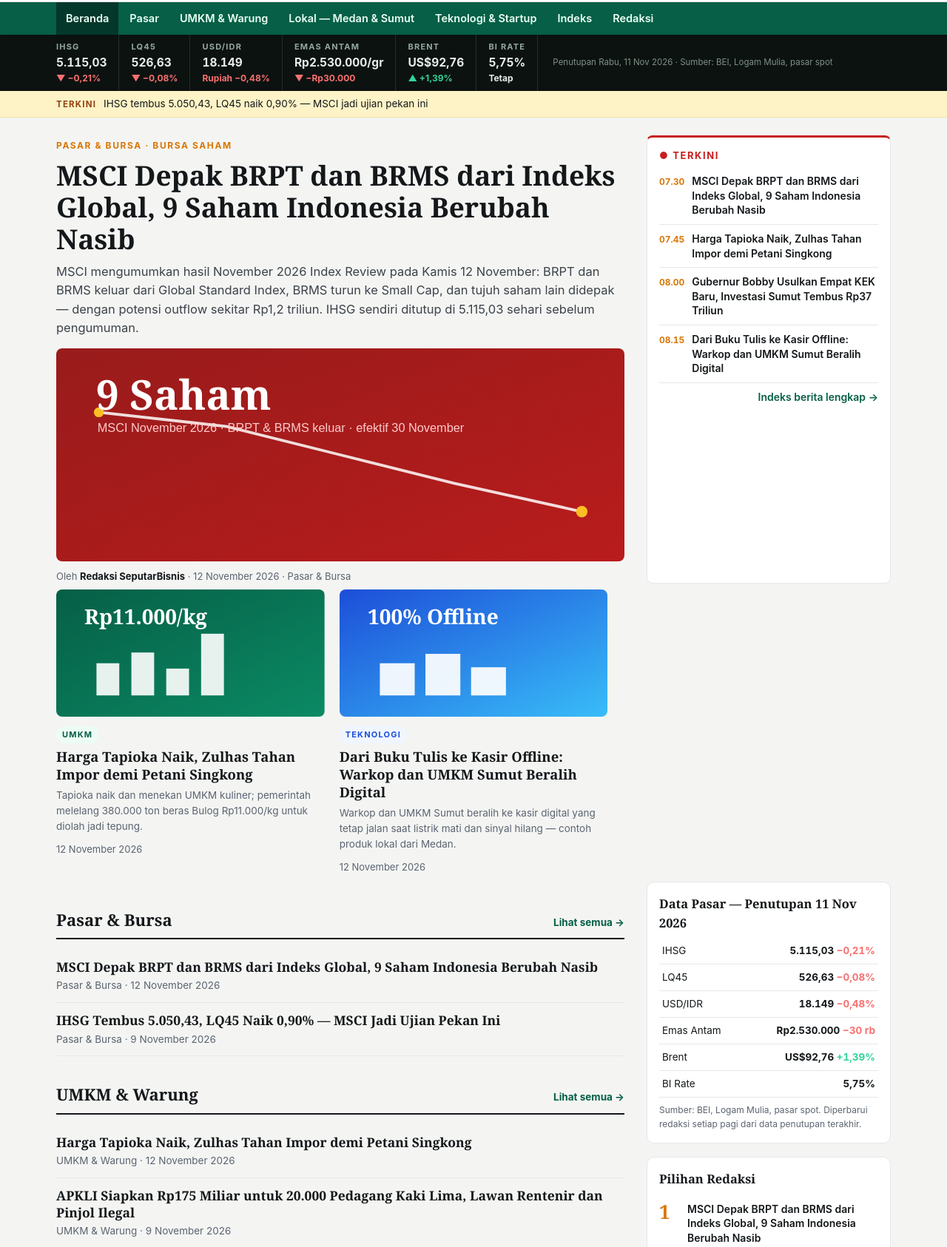
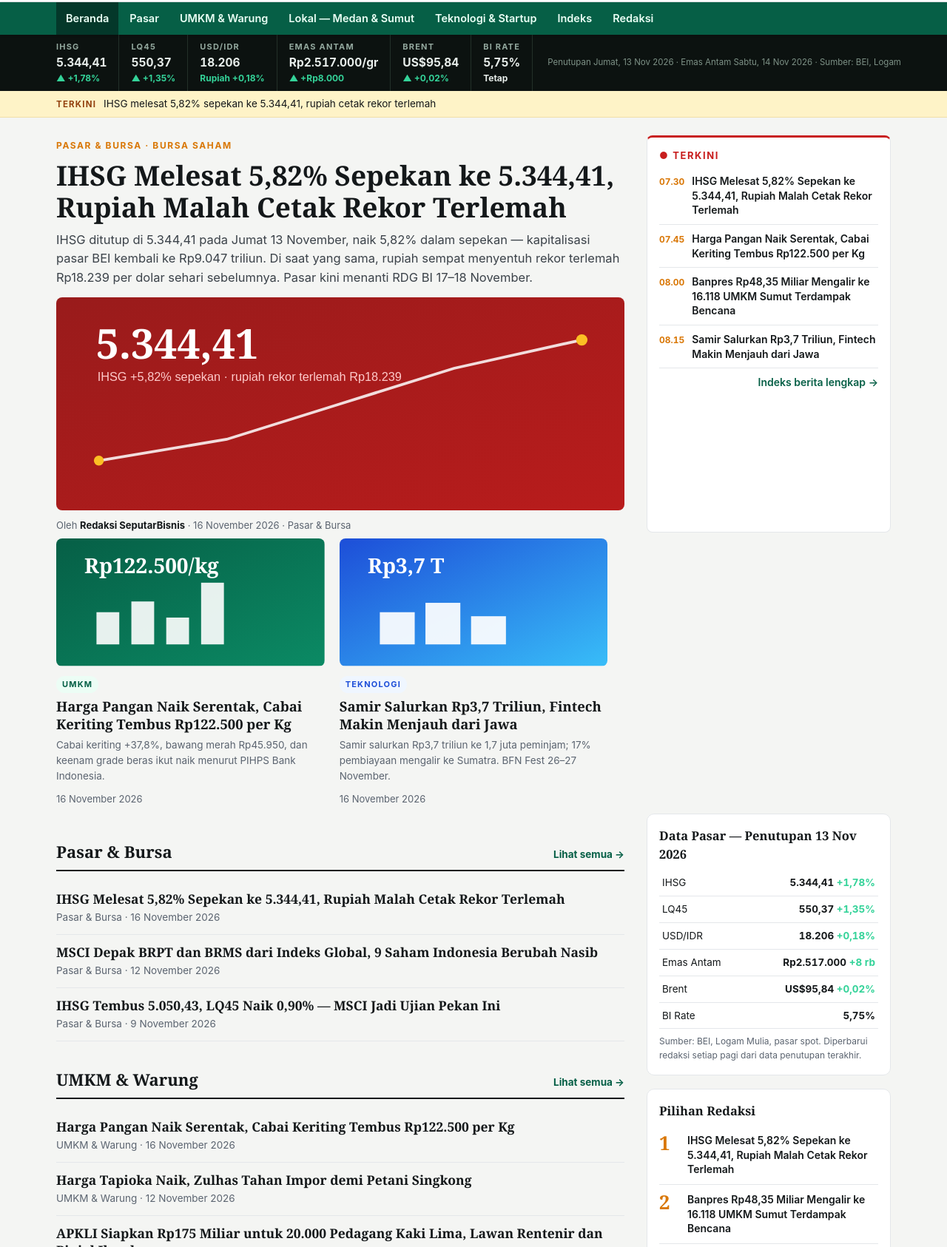
Before and after one commit to FinOwi/seputarbisnis, a plain HTML site: page index.html in a window 1280 px wide. Shown: the part 133-1819 px from the top of the page at 74% size. Drawn offline with Linux system fonts and the light colour scheme.

Commit message:
Edisi Senin 16 November 2026: IHSG +5,82% sepekan, harga pangan naik, Banpres Sumut, Samir

```diff
--- a/index.html
+++ b/index.html
@@ -27,49 +27,49 @@
   <a href="index.html" class="on">Beranda</a><a href="pasar/">Pasar</a><a href="umkm/">UMKM &amp; Warung</a><a href="lokal/">Lokal — Medan &amp; Sumut</a><a href="teknologi/">Teknologi &amp; Startup</a><a href="indeks.html">Indeks</a><a href="tentang.html">Redaksi</a>
 </div></nav>
 <div class="marketbar"><div class="wrap">
-  <div class="mkt"><span class="n">IHSG</span><span class="v">5.115,03</span><span class="c dn">▼ −0,21%</span></div>
-  <div class="mkt"><span class="n">LQ45</span><span class="v">526,63</span><span class="c dn">▼ −0,08%</span></div>
-  <div class="mkt"><span class="n">USD/IDR</span><span class="v">18.149</span><span class="c dn">Rupiah −0,48%</span></div>
-  <div class="mkt"><span class="n">Emas Antam</span><span class="v">Rp2.530.000/gr</span><span class="c dn">▼ −Rp30.000</span></div>
-  <div class="mkt"><span class="n">Brent</span><span class="v">US$92,76</span><span class="c up">▲ +1,39%</span></div>
+  <div class="mkt"><span class="n">IHSG</span><span class="v">5.344,41</span><span class="c up">▲ +1,78%</span></div>
+  <div class="mkt"><span class="n">LQ45</span><span class="v">550,37</span><span class="c up">▲ +1,35%</span></div>
+  <div class="mkt"><span class="n">USD/IDR</span><span class="v">18.206</span><span class="c up">Rupiah +0,18%</span></div>
+  <div class="mkt"><span class="n">Emas Antam</span><span class="v">Rp2.517.000/gr</span><span class="c up">▲ +Rp8.000</span></div>
+  <div class="mkt"><span class="n">Brent</span><span class="v">US$95,84</span><span class="c up">▲ +0,02%</span></div>
   <div class="mkt"><span class="n">BI Rate</span><span class="v">5,75%</span><span class="c">Tetap</span></div>
-  <div class="src">Penutupan Rabu, 11 Nov 2026 · Sumber: BEI, Logam Mulia, pasar spot</div>
+  <div class="src">Penutupan Jumat, 13 Nov 2026 · Emas Antam Sabtu, 14 Nov 2026 · Sumber: BEI, Logam Mulia, pasar spot</div>
 </div></div>
-<div class="ticker"><div class="wrap"><b>Terkini</b><a href="pasar/ihsg-tembus-505043-msci-ujian-pekan-ini-9-november-2026.html">IHSG tembus 5.050,43, LQ45 naik 0,90% — MSCI jadi ujian pekan ini</a></div></div>
+<div class="ticker"><div class="wrap"><b>Terkini</b><a href="pasar/ihsg-melesat-582-persen-sepekan-rupiah-rekor-terlemah-16-november-2026.html">IHSG melesat 5,82% sepekan ke 5.344,41, rupiah cetak rekor terlemah</a></div></div>
 
 <main class="main"><div class="wrap">
   <div class="hl">
     <section class="hero">
       <span class="kicker">Pasar &amp; Bursa · Bursa Saham</span>
-      <h1><a href="pasar/msci-depak-brpt-brms-9-saham-berubah-nasib-12-november-2026.html">MSCI Depak BRPT dan BRMS dari Indeks Global, 9 Saham Indonesia Berubah Nasib</a></h1>
-      <p>MSCI mengumumkan hasil November 2026 Index Review pada Kamis 12 November: BRPT dan BRMS keluar dari Global Standard Index, BRMS turun ke Small Cap, dan tujuh saham lain didepak — dengan potensi outflow sekitar Rp1,2 triliun. IHSG sendiri ditutup di 5.115,03 sehari sebelum pengumuman.</p>
-      <div class="cover"><svg viewBox="0 0 800 300" role="img" aria-label="Ilustrasi MSCI November 2026"><defs><linearGradient id="hg" x1="0" y1="0" x2="1" y2="1"><stop offset="0" stop-color="#991b1b"/><stop offset="1" stop-color="#b91c1c"/></linearGradient></defs><rect width="800" height="300" fill="url(#hg)"/><path d="M60 90 L240 110 L400 150 L560 190 L740 230" fill="none" stroke="#ffffff" stroke-opacity=".85" stroke-width="4"/><g fill="#fbbf24"><circle cx="60" cy="90" r="7"/><circle cx="740" cy="230" r="8"/></g><text x="56" y="86" font-family="Georgia,serif" font-size="58" fill="#ffffff" font-weight="700">9 Saham</text><text x="58" y="118" font-family="Arial" font-size="17" fill="#fecaca">MSCI November 2026 · BRPT &amp; BRMS keluar · efektif 30 November</text></svg></div>
-      <div class="meta">Oleh <b>Redaksi SeputarBisnis</b> · 12 November 2026 · <a href="pasar/">Pasar &amp; Bursa</a></div>
+      <h1><a href="pasar/ihsg-melesat-582-persen-sepekan-rupiah-rekor-terlemah-16-november-2026.html">IHSG Melesat 5,82% Sepekan ke 5.344,41, Rupiah Malah Cetak Rekor Terlemah</a></h1>
+      <p>IHSG ditutup di 5.344,41 pada Jumat 13 November, naik 5,82% dalam sepekan — kapitalisasi pasar BEI kembali ke Rp9.047 triliun. Di saat yang sama, rupiah sempat menyentuh rekor terlemah Rp18.239 per dolar sehari sebelumnya. Pasar kini menanti RDG BI 17–18 November.</p>
+      <div class="cover"><svg viewBox="0 0 800 300" role="img" aria-label="Ilustrasi IHSG 5.344,41"><defs><linearGradient id="hg" x1="0" y1="0" x2="1" y2="1"><stop offset="0" stop-color="#991b1b"/><stop offset="1" stop-color="#b91c1c"/></linearGradient></defs><rect width="800" height="300" fill="url(#hg)"/><path d="M60 230 L240 200 L400 150 L560 100 L740 60" fill="none" stroke="#ffffff" stroke-opacity=".85" stroke-width="4"/><g fill="#fbbf24"><circle cx="60" cy="230" r="7"/><circle cx="740" cy="60" r="8"/></g><text x="56" y="86" font-family="Georgia,serif" font-size="58" fill="#ffffff" font-weight="700">5.344,41</text><text x="58" y="118" font-family="Arial" font-size="17" fill="#fecaca">IHSG +5,82% sepekan · rupiah rekor terlemah Rp18.239</text></svg></div>
+      <div class="meta">Oleh <b>Redaksi SeputarBisnis</b> · 16 November 2026 · <a href="pasar/">Pasar &amp; Bursa</a></div>
     </section>
     <aside class="terkini">
       <h4>● Terkini</h4>
-      <a href="pasar/msci-depak-brpt-brms-9-saham-berubah-nasib-12-november-2026.html"><time>07.30</time><span>MSCI Depak BRPT dan BRMS dari Indeks Global, 9 Saham Indonesia Berubah Nasib</span></a>
-      <a href="umkm/harga-tapioka-naik-zulhas-tahan-impor-12-november-2026.html"><time>07.45</time><span>Harga Tapioka Naik, Zulhas Tahan Impor demi Petani Singkong</span></a>
-      <a href="lokal/gubernur-bobby-usulkan-kek-desk-investasi-12-november-2026.html"><time>08.00</time><span>Gubernur Bobby Usulkan Empat KEK Baru, Investasi Sumut Tembus Rp37 Triliun</span></a>
-      <a href="teknologi/umkm-sumut-beralih-kasir-digital-offline-12-november-2026.html"><time>08.15</time><span>Dari Buku Tulis ke Kasir Offline: Warkop dan UMKM Sumut Beralih Digital</span></a>
+      <a href="pasar/ihsg-melesat-582-persen-sepekan-rupiah-rekor-terlemah-16-november-2026.html"><time>07.30</time><span>IHSG Melesat 5,82% Sepekan ke 5.344,41, Rupiah Malah Cetak Rekor Terlemah</span></a>
+      <a href="umkm/harga-pangan-naik-serentak-cabai-keriting-rp122500-16-november-2026.html"><time>07.45</time><span>Harga Pangan Naik Serentak, Cabai Keriting Tembus Rp122.500 per Kg</span></a>
+      <a href="lokal/banpres-rp4835-miliar-16118-umkm-sumut-16-november-2026.html"><time>08.00</time><span>Banpres Rp48,35 Miliar Mengalir ke 16.118 UMKM Sumut Terdampak Bencana</span></a>
+      <a href="teknologi/samir-salurkan-rp37-triliun-fintech-luar-jawa-16-november-2026.html"><time>08.15</time><span>Samir Salurkan Rp3,7 Triliun, Fintech Makin Menjauh dari Jawa</span></a>
       <a href="indeks.html" style="justify-content:flex-end"><span style="color:var(--green)">Indeks berita lengkap →</span></a>
     </aside>
   </div>
 
   <div class="cards">
     <article class="card">
-      <div class="cover"><svg viewBox="0 0 400 190" role="img" aria-label="Ilustrasi harga tapioka"><defs><linearGradient id="cg0" x1="0" y1="0" x2="1" y2="1"><stop offset="0" stop-color="#065f46"/><stop offset="1" stop-color="#0b8a64"/></linearGradient></defs><rect width="400" height="190" fill="url(#cg0)"/><g fill="#ffffff" fill-opacity=".9"><rect x="60" y="110" width="34" height="48"/><rect x="112" y="94" width="34" height="64"/><rect x="164" y="118" width="34" height="40"/><rect x="216" y="66" width="34" height="92"/></g><text x="42" y="52" font-family="Georgia,serif" font-size="31" fill="#ffffff" font-weight="700">Rp11.000/kg</text></svg></div>
+      <div class="cover"><svg viewBox="0 0 400 190" role="img" aria-label="Ilustrasi harga pangan naik"><defs><linearGradient id="cg0" x1="0" y1="0" x2="1" y2="1"><stop offset="0" stop-color="#065f46"/><stop offset="1" stop-color="#0b8a64"/></linearGradient></defs><rect width="400" height="190" fill="url(#cg0)"/><g fill="#ffffff" fill-opacity=".9"><rect x="60" y="110" width="34" height="48"/><rect x="112" y="94" width="34" height="64"/><rect x="164" y="118" width="34" height="40"/><rect x="216" y="66" width="34" height="92"/></g><text x="42" y="52" font-family="Georgia,serif" font-size="31" fill="#ffffff" font-weight="700">Rp122.500/kg</text></svg></div>
       <span class="chip">UMKM</span>
-      <h3><a href="umkm/harga-tapioka-naik-zulhas-tahan-impor-12-november-2026.html">Harga Tapioka Naik, Zulhas Tahan Impor demi Petani Singkong</a></h3>
-      <p>Tapioka naik dan menekan UMKM kuliner; pemerintah melelang 380.000 ton beras Bulog Rp11.000/kg untuk diolah jadi tepung.</p>
-      <div class="meta">12 November 2026</div>
+      <h3><a href="umkm/harga-pangan-naik-serentak-cabai-keriting-rp122500-16-november-2026.html">Harga Pangan Naik Serentak, Cabai Keriting Tembus Rp122.500 per Kg</a></h3>
+      <p>Cabai keriting +37,8%, bawang merah Rp45.950, dan keenam grade beras ikut naik menurut PIHPS Bank Indonesia.</p>
+      <div class="meta">16 November 2026</div>
     </article>
     <article class="card">
-      <div class="cover"><svg viewBox="0 0 400 190" role="img" aria-label="Ilustrasi kasir digital offline"><defs><linearGradient id="cg1" x1="0" y1="0" x2="1" y2="1"><stop offset="0" stop-color="#1d4ed8"/><stop offset="1" stop-color="#38bdf8"/></linearGradient></defs><rect width="400" height="190" fill="url(#cg1)"/><g fill="#ffffff" fill-opacity=".92"><rect x="60" y="110" width="52" height="48"/><rect x="128" y="96" width="52" height="62"/><rect x="196" y="116" width="52" height="42"/></g><text x="42" y="52" font-family="Georgia,serif" font-size="31" fill="#ffffff" font-weight="700">100% Offline</text></svg></div>
+      <div class="cover"><svg viewBox="0 0 400 190" role="img" aria-label="Ilustrasi Samir fintech"><defs><linearGradient id="cg1" x1="0" y1="0" x2="1" y2="1"><stop offset="0" stop-color="#1d4ed8"/><stop offset="1" stop-color="#38bdf8"/></linearGradient></defs><rect width="400" height="190" fill="url(#cg1)"/><g fill="#ffffff" fill-opacity=".92"><rect x="60" y="110" width="52" height="48"/><rect x="128" y="96" width="52" height="62"/><rect x="196" y="116" width="52" height="42"/></g><text x="42" y="52" font-family="Georgia,serif" font-size="31" fill="#ffffff" font-weight="700">Rp3,7 T</text></svg></div>
       <span class="chip tekno">Teknologi</span>
-      <h3><a href="teknologi/umkm-sumut-beralih-kasir-digital-offline-12-november-2026.html">Dari Buku Tulis ke Kasir Offline: Warkop dan UMKM Sumut Beralih Digital</a></h3>
-      <p>Warkop dan UMKM Sumut beralih ke kasir digital yang tetap jalan saat listrik mati dan sinyal hilang — contoh produk lokal dari Medan.</p>
-      <div class="meta">12 November 2026</div>
+      <h3><a href="teknologi/samir-salurkan-rp37-triliun-fintech-luar-jawa-16-november-2026.html">Samir Salurkan Rp3,7 Triliun, Fintech Makin Menjauh dari Jawa</a></h3>
+      <p>Samir salurkan Rp3,7 triliun ke 1,7 juta peminjam; 17% pembiayaan mengalir ke Sumatra. BFN Fest 26–27 November.</p>
+      <div class="meta">16 November 2026</div>
     </article>
   </div>
 
@@ -78,6 +78,7 @@
       <div class="sec">
         <div class="sec-head"><h2>Pasar &amp; Bursa</h2><a href="pasar/">Lihat semua →</a></div>
         <div class="list">
+        <article><div><h3><a href="pasar/ihsg-melesat-582-persen-sepekan-rupiah-rekor-terlemah-16-november-2026.html">IHSG Melesat 5,82% Sepekan ke 5.344,41, Rupiah Malah Cetak Rekor Terlemah</a></h3><p>Pasar &amp; Bursa · 16 November 2026</p></div></article>
         <article><div><h3><a href="pasar/msci-depak-brpt-brms-9-saham-berubah-nasib-12-november-2026.html">MSCI Depak BRPT dan BRMS dari Indeks Global, 9 Saham Indonesia Berubah Nasib</a></h3><p>Pasar &amp; Bursa · 12 November 2026</p></div></article>
         <article><div><h3><a href="pasar/ihsg-tembus-505043-msci-ujian-pekan-ini-9-november-2026.html">IHSG Tembus 5.050,43, LQ45 Naik 0,90% — MSCI Jadi Ujian Pekan Ini</a></h3><p>Pasar &amp; Bursa · 9 November 2026</p></div></article>
         </div>
@@ -85,6 +86,7 @@
       <div class="sec">
         <div class="sec-head"><h2>UMKM &amp; Warung</h2><a href="umkm/">Lihat semua →</a></div>
         <div class="list">
+        <article><div><h3><a href="umkm/harga-pangan-naik-serentak-cabai-keriting-rp122500-16-november-2026.html">Harga Pangan Naik Serentak, Cabai Keriting Tembus Rp122.500 per Kg</a></h3><p>UMKM &amp; Warung · 16 November 2026</p></div></article>
         <article><div><h3><a href="umkm/harga-tapioka-naik-zulhas-tahan-impor-12-november-2026.html">Harga Tapioka Naik, Zulhas Tahan Impor demi Petani Singkong</a></h3><p>UMKM &amp; Warung · 12 November 2026</p></div></article>
         <article><div><h3><a href="umkm/apkli-rp175-miliar-20000-pkl-lawan-rentenir-pinjol-ilegal-9-november-2026.html">APKLI Siapkan Rp175 Miliar untuk 20.000 Pedagang Kaki Lima, Lawan Rentenir dan Pinjol Ilegal</a></h3><p>UMKM &amp; Warung · 9 November 2026</p></div></article>
         </div>
@@ -92,6 +94,7 @@
       <div class="sec">
         <div class="sec-head"><h2>Lokal — Medan &amp; Sumut</h2><a href="lokal/">Lihat semua →</a></div>
         <div class="list">
+        <article><div><h3><a href="lokal/banpres-rp4835-miliar-16118-umkm-sumut-16-november-2026.html">Banpres Rp48,35 Miliar Mengalir ke 16.118 UMKM Sumut Terdampak Bencana</a></h3><p>Lokal — Medan &amp; Sumut · 16 November 2026</p></div></article>
         <article><div><h3><a href="lokal/gubernur-bobby-usulkan-kek-desk-investasi-12-november-2026.html">Gubernur Bobby Usulkan Empat KEK Baru, Investasi Sumut Tembus Rp37 Triliun</a></h3><p>Lokal — Medan &amp; Sumut · 12 November 2026</p></div></article>
         <article><div><h3><a href="lokal/ekonomi-sumut-tumbuh-486-persen-daya-beli-melambat-9-november-2026.html">Ekonomi Sumut Tumbuh 4,86%, tapi Daya Beli Melambat — Kuliner dan Akomodasi Paling Kencang</a></h3><p>Lokal — Medan &amp; Sumut · 9 November 2026</p></div></article>
         </div>
@@ -99,6 +102,7 @@
       <div class="sec">
         <div class="sec-head"><h2>Teknologi &amp; Startup</h2><a href="teknologi/">Lihat semua →</a></div>
         <div class="list">
+        <article><div><h3><a href="teknologi/samir-salurkan-rp37-triliun-fintech-luar-jawa-16-november-2026.html">Samir Salurkan Rp3,7 Triliun, Fintech Makin Menjauh dari Jawa</a></h3><p>Teknologi &amp; Startup · 16 November 2026</p></div></article>
         <article><div><h3><a href="teknologi/umkm-sumut-beralih-kasir-digital-offline-12-november-2026.html">Dari Buku Tulis ke Kasir Offline: Warkop dan UMKM Sumut Beralih Digital</a></h3><p>Teknologi &amp; Startup · 12 November 2026</p></div></article>
         <article><div><h3><a href="teknologi/ojk-94-pinjol-resmi-berizin-cek-sebelum-pinjam-9-november-2026.html">OJK: 94 Pinjol Resmi Berizin per Oktober 2026, Cek Dulu Sebelum Pinjam</a></h3><p>Teknologi &amp; Startup · 9 November 2026</p></div></article>
         </div>
@@ -107,13 +111,13 @@
 
     <aside class="side">
       <div class="box">
-        <h4>Data Pasar — Penutupan 11 Nov 2026</h4>
+        <h4>Data Pasar — Penutupan 13 Nov 2026</h4>
         <table class="mkt-table">
-          <tr><td>IHSG</td><td>5.115,03 <span class="dn">−0,21%</span></td></tr>
-          <tr><td>LQ45</td><td>526,63 <span class="dn">−0,08%</span></td></tr>
-          <tr><td>USD/IDR</td><td>18.149 <span class="dn">−0,48%</span></td></tr>
-          <tr><td>Emas Antam</td><td>Rp2.530.000 <span class="dn">−30 rb</span></td></tr>
-          <tr><td>Brent</td><td>US$92,76 <span class="up">+1,39%</span></td></tr>
+          <tr><td>IHSG</td><td>5.344,41 <span class="up">+1,78%</span></td></tr>
+          <tr><td>LQ45</td><td>550,37 <span class="up">+1,35%</span></td></tr>
+          <tr><td>USD/IDR</td><td>18.206 <span class="up">+0,18%</span></td></tr>
+          <tr><td>Emas Antam</td><td>Rp2.517.000 <span class="up">+8 rb</span></td></tr>
+          <tr><td>Brent</td><td>US$95,84 <span class="up">+0,02%</span></td></tr>
           <tr><td>BI Rate</td><td>5,75%</td></tr>
         </table>
         <p style="margin-top:8px;font-size:12px">Sumber: BEI, Logam Mulia, pasar spot. Diperbarui redaksi setiap pagi dari data penutupan terakhir.</p>
@@ -121,9 +125,9 @@
       <div class="box">
         <h4>Pilihan Redaksi</h4>
         <div class="pop">
-          <a href="pasar/msci-depak-brpt-brms-9-saham-berubah-nasib-12-november-2026.html"><span class="no">1</span><span>MSCI Depak BRPT dan BRMS dari Indeks Global, 9 Saham Indonesia Berubah Nasib</span></a>
-          <a href="lokal/gubernur-bobby-usulkan-kek-desk-investasi-12-november-2026.html"><span class="no">2</span><span>Gubernur Bobby Usulkan Empat KEK Baru, Investasi Sumut Tembus Rp37 Triliun</span></a>
-          <a href="umkm/harga-tapioka-naik-zulhas-tahan-impor-12-november-2026.html"><span class="no">3</span><span>Harga Tapioka Naik, Zulhas Tahan Impor demi Petani Singkong</span></a>
+          <a href="pasar/ihsg-melesat-582-persen-sepekan-rupiah-rekor-terlemah-16-november-2026.html"><span class="no">1</span><span>IHSG Melesat 5,82% Sepekan ke 5.344,41, Rupiah Malah Cetak Rekor Terlemah</span></a>
+          <a href="lokal/banpres-rp4835-miliar-16118-umkm-sumut-16-november-2026.html"><span class="no">2</span><span>Banpres Rp48,35 Miliar Mengalir ke 16.118 UMKM Sumut Terdampak Bencana</span></a>
+          <a href="umkm/harga-pangan-naik-serentak-cabai-keriting-rp122500-16-november-2026.html"><span class="no">3</span><span>Harga Pangan Naik Serentak, Cabai Keriting Tembus Rp122.500 per Kg</span></a>
         </div>
       </div>
       <div class="box">
```
